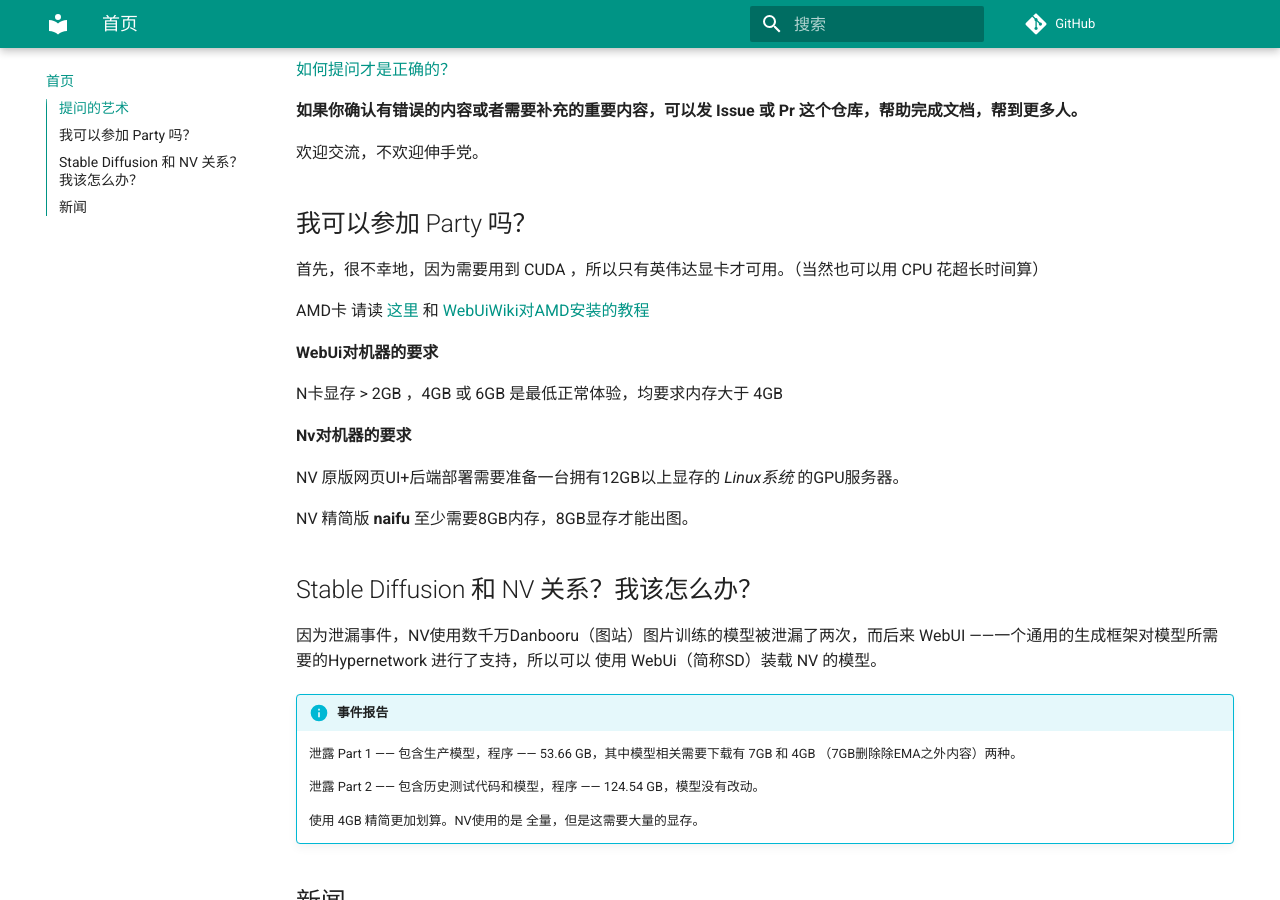
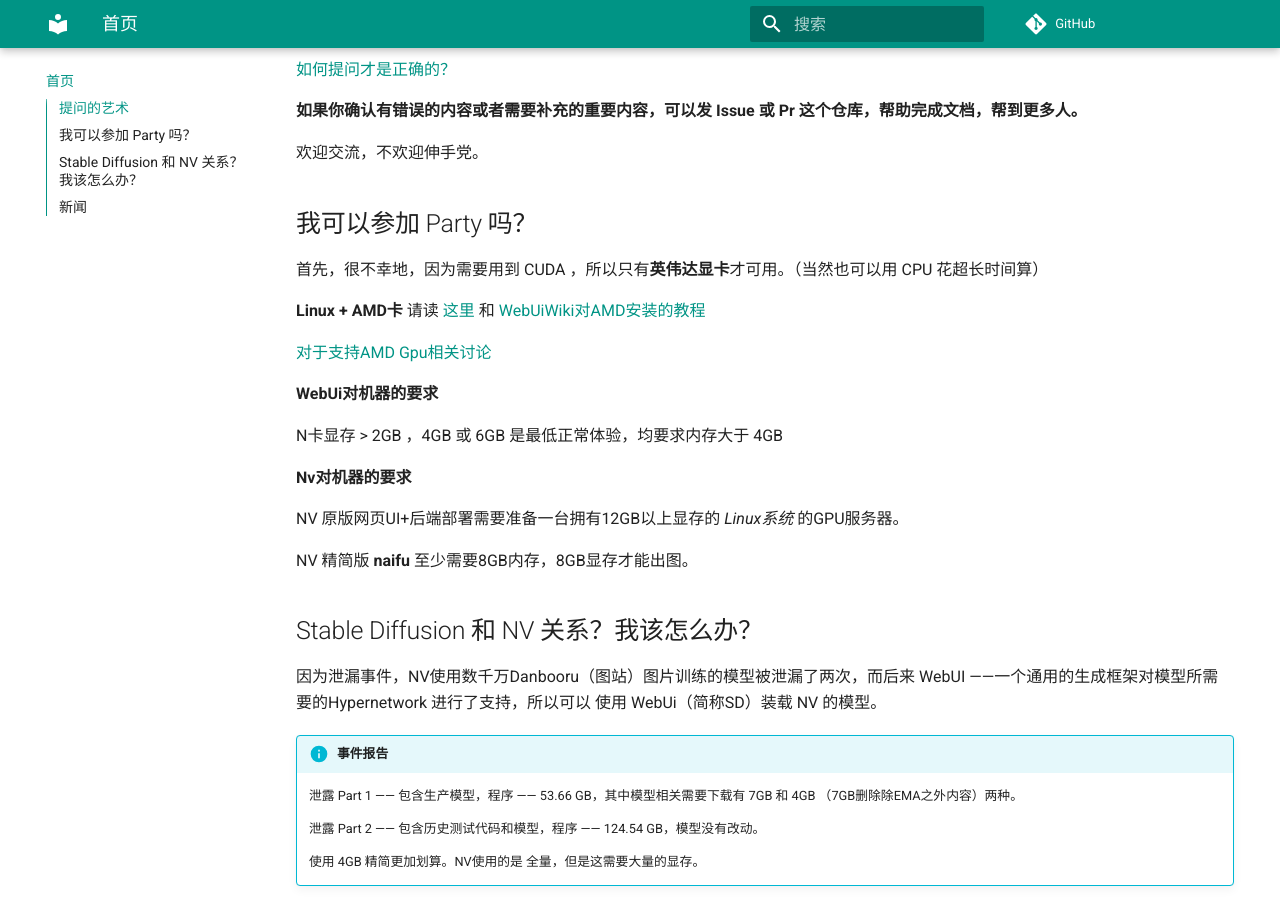
Before and after one commit to sudoskys/StableDiffusionBook, an MkDocs documentation site: the page built from docs/index.md, in a window 1280 px wide and 900 px high, scrolled down 649 px. Built offline with MkDocs 1.6.1 and Material for MkDocs 9.7.7, drawn with Linux system fonts in a browser that asks for light colours; comment, search, counter and statistics services are not loaded.

Commit message:
Update index.md

```diff
--- a/docs/index.md
+++ b/docs/index.md
@@ -31,9 +31,12 @@
 
 ## 我可以参加 Party 吗？
 
-首先，很不幸地，因为需要用到 CUDA ，所以只有英伟达显卡才可用。（当然也可以用 CPU 花超长时间算）
+首先，很不幸地，因为需要用到 CUDA ，所以只有**英伟达显卡**才可用。（当然也可以用 CPU 花超长时间算）
 
-AMD卡 请读 [这里](https://rentry.org/ayymd-stable-diffustion-v1_4-guide) 和 [WebUiWiki对AMD安装的教程](https://github.com/AUTOMATIC1111/stable-diffusion-webui/wiki/Install-and-Run-on-AMD-GPUs)
+**Linux + AMD卡** 请读 [这里](https://rentry.org/ayymd-stable-diffustion-v1_4-guide) 和 [WebUiWiki对AMD安装的教程](https://github.com/AUTOMATIC1111/stable-diffusion-webui/wiki/Install-and-Run-on-AMD-GPUs)
+
+[对于支持AMD Gpu相关讨论](https://github.com/AUTOMATIC1111/stable-diffusion-webui/discussions/1046)
+
 
 **WebUi对机器的要求**
 
```
